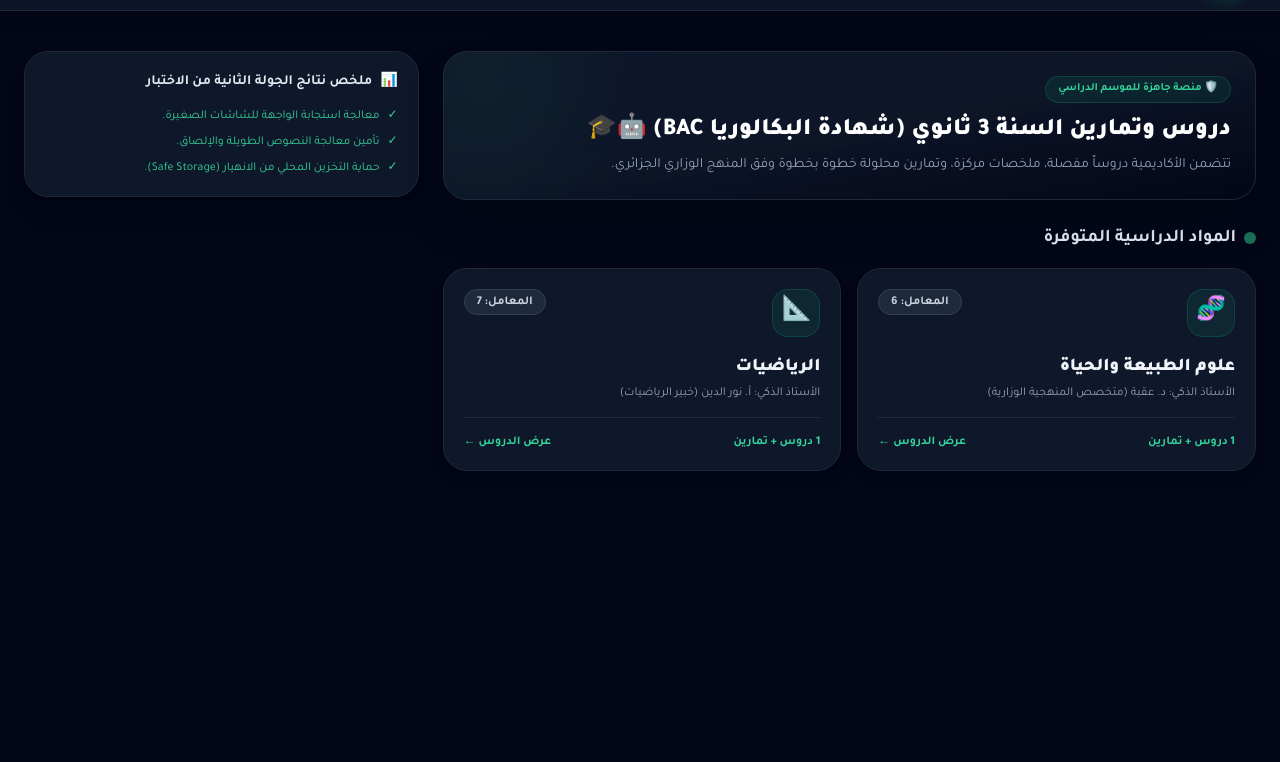
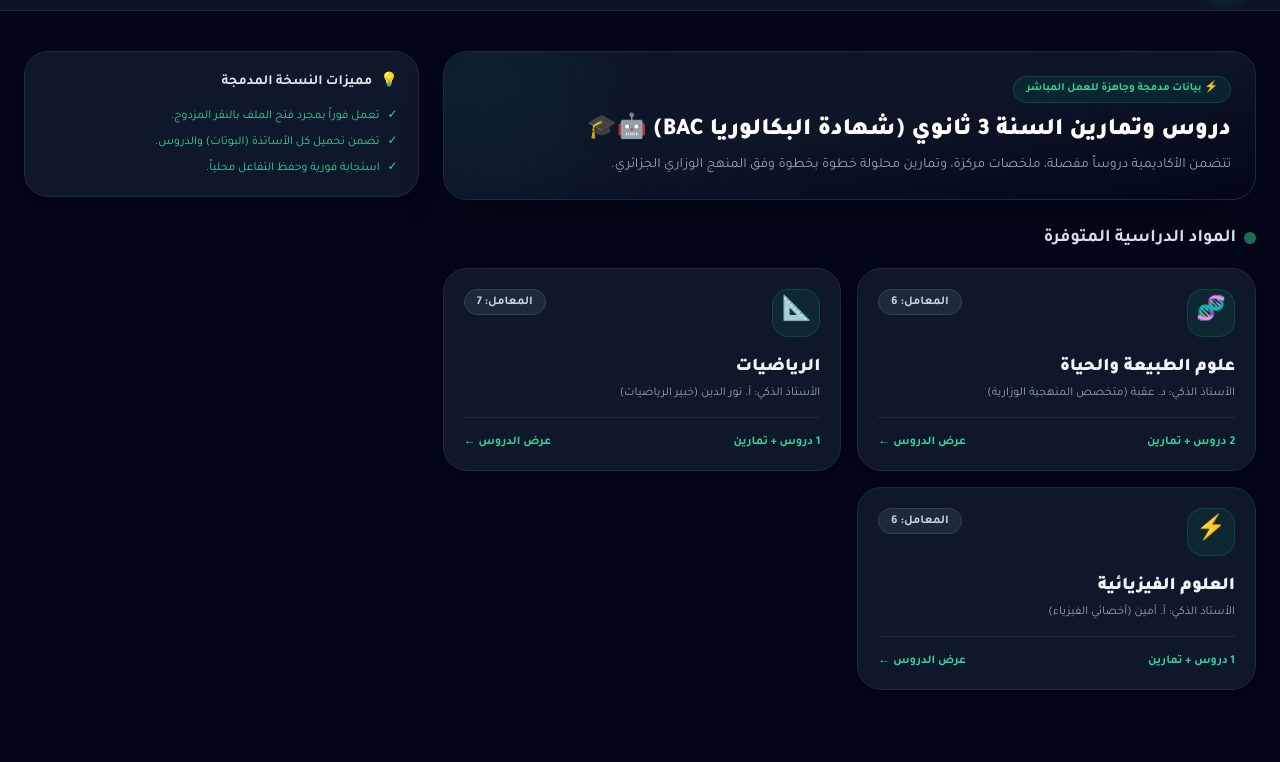
Before and after one commit to mliziayob-maker/algeria-edu-platform, a plain HTML site: page index.html in a window 1280 px wide. Shown: the part 66-828 px from the top of the page. Before the commit the page ends 800 px from the top, so only its background shows below. Drawn offline with nearby package versions, Linux system fonts and the light colour scheme.

Commit message:
Update title and content for educational platform

```diff
--- a/index.html
+++ b/index.html
@@ -3,17 +3,16 @@
 <head>
     <meta charset="UTF-8">
     <meta name="viewport" content="width=device-width, initial-scale=1.0, maximum-scale=1.0, user-scalable=no">
-    <title>منصة التميّز التعليمية الجزائرية 🇩🇿 | النسخة المختبرة v1.6</title>
+    <title>أكاديمية أمين الإلكترونية 🇩🇿 | النسخة المتكاملة v1.6</title>
     <script src="https://cdn.tailwindcss.com"></script>
     <link href="https://fonts.googleapis.com/css2?family=Tajawal:wght@400;500;700;900&display=swap" rel="stylesheet">
 
-    <!-- مكتبة KaTeX لكتابة المعادلا والرموز العلمية -->
+    <!-- مكتبة KaTeX لكتابة المعادلات والرموز العلمية -->
     <link rel="stylesheet" href="https://cdn.jsdelivr.net/npm/katex@0.16.8/dist/katex.min.css">
     <script defer src="https://cdn.jsdelivr.net/npm/katex@0.16.8/dist/katex.min.js"></script>
 
     <style>
         body { font-family: 'Tajawal', sans-serif; }
-        /* دعم الشاشات والتكيف مع لوحة مفاتيح الهواتف الذكية */
         .full-mobile-height { height: 100vh; height: 100dvh; }
         .custom-scrollbar::-webkit-scrollbar { width: 6px; }
         .custom-scrollbar::-webkit-scrollbar-track { background: #0f172a; }
@@ -32,13 +31,13 @@
     <header class="sticky top-0 z-40 backdrop-blur-md bg-slate-900/90 border-b border-slate-800 px-4 md:px-8 py-4 flex justify-between items-center shadow-lg">
         <div class="flex items-center gap-3">
             <div class="w-11 h-11 rounded-2xl bg-gradient-to-tr from-emerald-500 via-teal-500 to-cyan-500 flex items-center justify-center font-black text-slate-950 text-2xl shadow-lg shadow-emerald-500/20">
-                🇩🇿
+                🎓
             </div>
             <div>
                 <h1 class="text-xl font-black bg-gradient-to-r from-emerald-400 via-teal-200 to-cyan-400 bg-clip-text text-transparent">
-                    منصة التميّز التعليمية
+                    أكاديمية أمين الإلكترونية
                 </h1>
-                <p class="text-xs text-slate-400 hidden sm:block">بنك الدروس والتمارين التفاعلية (النسخة v1.6)</p>
+                <p class="text-xs text-slate-400 hidden sm:block">منصة التعليم التفاعلي الموحدة (النسخة المتكاملة v1.6)</p>
             </div>
         </div>
 
@@ -52,11 +51,6 @@
                 <optgroup label="📚 الطور المتوسط">
                     <option value="bem">السنة 4 متوسط (شهادة BEM)</option>
                     <option value="mid3">السنة 3 متوسط</option>
-                    <option value="mid2">السنة 2 متوسط</option>
-                    <option value="mid1">السنة 1 متوسط</option>
-                </optgroup>
-                <optgroup label="✏️ الطور الابتدائي">
-                    <option value="prim5">السنة 5 ابتدائي (تقييم المكتسبات)</option>
                 </optgroup>
             </select>
         </div>
@@ -69,7 +63,7 @@
                 <div class="absolute -left-10 -top-10 w-40 h-40 bg-emerald-500/10 rounded-full blur-3xl pointer-events-none"></div>
                 <div class="relative z-10">
                     <span class="inline-block px-3 py-1 rounded-full text-[11px] font-bold bg-emerald-500/10 text-emerald-400 border border-emerald-500/20 mb-3">
-                        🛡️ منصة جاهزة للموسم الدراسي
+                        ⚡ بيانات مدمجة وجاهزة للعمل المباشر
                     </span>
                     <h2 id="welcome-title" class="text-2xl font-black text-white">اختر المادة وابدأ مع معلمك الذكي 🤖🎓</h2>
                     <p class="text-xs md:text-sm text-slate-400 mt-2 leading-relaxed">
@@ -90,17 +84,17 @@
         <div class="lg:col-span-4 space-y-5">
             <div class="bg-slate-900 p-5 rounded-3xl border border-slate-800 shadow-xl space-y-4">
                 <h3 class="font-bold text-slate-200 text-sm flex items-center gap-2">
-                    <span>📊</span> ملخص نتائج الجولة الثانية من الاختبار
+                    <span>💡</span> مميزات النسخة المدمجة
                 </h3>
                 <ul class="text-xs text-slate-400 space-y-2.5">
                     <li class="flex items-center gap-2 text-emerald-400">
-                        <span>✓</span> معالجة استجابة الواجهة للشاشات الصغيرة.
+                        <span>✓</span> تعمل فوراً بمجرد فتح الملف بالنقر المزدوج.
                     </li>
                     <li class="flex items-center gap-2 text-emerald-400">
-                        <span>✓</span> تأمين معالجة النصوص الطويلة والإلصاق.
+                        <span>✓</span> تضمن تحميل كل الأساتذة (البوتات) والدروس.
                     </li>
                     <li class="flex items-center gap-2 text-emerald-400">
-                        <span>✓</span> حماية التخزين المحلي من الانهيار (Safe Storage).
+                        <span>✓</span> استجابة فورية وحفظ التفاعل محلياً.
                     </li>
                 </ul>
             </div>
@@ -147,10 +141,109 @@
         </div>
     </div>
 
-    <!-- 5. البرمجة المحدثة بالكامل -->
+    <!-- 5. منطق التشغيل المدمج بالكامل -->
     <script>
         const GEMINI_API_KEY = "";
-        let database = {};
+
+        // قاعدة البيانات المدمجة مباشرةً لضمان العمل بدون سيرفر
+        const database = {
+            sec3: {
+                title: "السنة 3 ثانوي (شهادة البكالوريا BAC)",
+                subjects: [
+                    {
+                        id: "sec3_bio",
+                        name: "علوم الطبيعة والحياة",
+                        icon: "🧬",
+                        coef: 6,
+                        teacher: "د. عقبة (متخصص المنهجية الوزارية)",
+                        lessons: [
+                            {
+                                id: "lesson_bio_1",
+                                title: "الدرس 01: آليات تركيب البروتين (الاستنساخ والترجمة)",
+                                desc: "مقر الاستنساخ، مراحل العملية، ودور إنزيم ARN بوليميراز.",
+                                teacherIntro: "مرحباً بك يا بطل البكالوريا! أنا الدكتور عقبة. سنراجع اليوم آليات تركيب البروتين. ما المفهوم الذي تود البدء به؟",
+                                sampleEx: {
+                                    q: "تمرين: ما هو الدور الرئيسي لإنزيم ARN بوليميراز في عملية الاستنساخ؟",
+                                    sol: "💡 الحل المنهجي:\n1. التثبت على منطقة بداية الجين.\n2. فتح شريطي الـ ADN عن طريق كسر الروابط الهيدروجينية.\n3. قراءة التتابع النيوكليوتيدي وبناء سلسلة ARNm متممة."
+                                }
+                            },
+                            {
+                                id: "lesson_bio_2",
+                                title: "الدرس 02: العلاقة بين بنية ووظيفة البروتين",
+                                desc: "المستويات البنائية للبروتينات والروابط المساهمة في استقرارها.",
+                                teacherIntro: "أهلاً بك! في هذا الدرس سنكتشف كيف تحدد البنية الفراغية التخصص الوظيفي للبروتين.",
+                                sampleEx: {
+                                    q: "تمرين: قارن بين البنية الثانوية والبنية الثالثية للبروتين.",
+                                    sol: "💡 الحل المنهجي:\nالبنية الثانوية تشمل السلاسل الحلزونية α أو الصفائح β المحافظ عليها بواسطة روابط هيدروجينية، بينما البنية الثالثية تنشأ من انطواء السلسلة الثانوية وتثبتها روابط إضافية (كبوصلات كبريتية وشاردية)."
+                                }
+                            }
+                        ]
+                    },
+                    {
+                        id: "sec3_math",
+                        name: "الرياضيات",
+                        icon: "📐",
+                        coef: 7,
+                        teacher: "أ. نور الدين (خبير الرياضيات)",
+                        lessons: [
+                            {
+                                id: "lesson_math_1",
+                                title: "الدرس 01: الدوال العددية والنهايات",
+                                desc: "حساب النهايات، حالات عدم التعيين، والاستمرارية.",
+                                teacherIntro: "أهلاً بك! أنا الأستاذ نور الدين. جاهز لتبسيط النهايات وإزالة حالات عدم التعيين؟",
+                                sampleEx: {
+                                    q: "تمرين: احسب نهاية الدالة f(x) = (x^2 - 4) / (x - 2) عندما يؤول x إلى 2.",
+                                    sol: "💡 الحل:\nنلاحظ وجود حالة عدم تعيين (0/0).\nنقوم بتحليل البسط: (x - 2)(x + 2) / (x - 2)\nنختزل (x - 2) فتصبح الدالة (x + 2).\nبالتعويض بـ 2: النهاية تساوي 4."
+                                }
+                            }
+                        ]
+                    },
+                    {
+                        id: "sec3_phy",
+                        name: "العلوم الفيزيائية",
+                        icon: "⚡",
+                        coef: 6,
+                        teacher: "أ. أمين (أخصائي الفيزياء)",
+                        lessons: [
+                            {
+                                id: "lesson_phy_1",
+                                title: "الدرس 01: المتابعة الزمنية لتحول كيميائي",
+                                desc: "طرق المتابعة الزمنية، سرعة التفاعل، وزمن نصف التفاعل t1/2.",
+                                teacherIntro: "مرحباً بك! معكم الأستاذ أمين. سندرس اليوم التفاعلات السريعة والبطيئة وكيفية قياس تقدم التفاعل.",
+                                sampleEx: {
+                                    q: "تمرين: عرّف زمن نصف التفاعل t1/2 وبيّن أهميته.",
+                                    sol: "💡 الحل المنهجي:\nهو الزمن اللازم لبلوغ التفاعل نصف تقدمه النهائي (Xmax/2). أهميته تكمن في تقدير المدة الزمنية اللازمة لاكتمال التفاعل والمقارنة بين سرعة التفاعلات."
+                                }
+                            }
+                        ]
+                    }
+                ]
+            },
+            bem: {
+                title: "السنة 4 متوسط (شهادة BEM)",
+                subjects: [
+                    {
+                        id: "bem_phys",
+                        name: "العلوم الفيزيائية والتكنولوجيا",
+                        icon: "🧲",
+                        coef: 2,
+                        teacher: "أ. الأستاذ الذكي للتعليم المتوسط",
+                        lessons: [
+                            {
+                                id: "lesson_bem_1",
+                                title: "الدرس 01: الظواهر الكهربائية (التكهرب والشحنة)",
+                                desc: "طرق التكهرب، نموذج الذرة، وتفسير النواقل والعوازل.",
+                                teacherIntro: "مرحباً بطل المتوسط! أنا هنا لمساعدتك في فهم الشحنات الكهربائية وتجارب التكهرب.",
+                                sampleEx: {
+                                    q: "تمرين: فسّر تكهرب قضيب إيبونيت عند حكه بالصوف.",
+                                    sol: "💡 الحل:\nعند حك الإيبونيت بالصوف، يكتسب إلكترونات من الصوف فتصبح شحنته الكلية سالبة."
+                                }
+                            }
+                        ]
+                    }
+                ]
+            }
+        };
 
         let currentGradeKey = 'sec3';
         let currentSubjectId = null;
@@ -168,33 +261,8 @@
             }
         }
 
-        async function initApp() {
+        function initApp() {
             updateOnlineStatus();
-            try {
-                const res = await fetch('data.json');
-                if(!res.ok) throw new Error("تعذر جلب ملف JSON");
-                database = await res.json();
-            } catch (err) {
-                database = {
-                    sec3: {
-                        title: "السنة 3 ثانوي (شهادة البكالوريا BAC)",
-                        subjects: [{
-                            id: "sec3_bio",
-                            name: "علوم الطبيعة والحياة",
-                            icon: "🧬",
-                            coef: 6,
-                            teacher: "د. عقبة (متخصص المنهجية الوزارية)",
-                            lessons: [{
-                                id: "lesson_bio_1",
-                                title: "الدرس 01: آليات تركيب البروتين (الاستنساخ والترجمة)",
-                                desc: "مقر الاستنساخ، مراحل العملية، ودور إنزيم ARN بوليميراز.",
-                                teacherIntro: "مرحباً بك يا بطل البكالوريا! أنا الدكتور عقبة.",
-                                sampleEx: { q: "تمرين تطبيقي في تركيب البروتين...", sol: "الحل بالخطوات المنهجية..." }
-                            }]
-                        }]
-                    }
-                };
-            }
             switchGrade();
         }
 
@@ -398,7 +466,7 @@
 
                 if(text.includes('تمريناً') || text.includes('تمرين')) {
                     if(lesson && lesson.sampleEx) {
-                        response = `📝 **${lesson.sampleEx.q}**\n\n💡 **الشرح والحل المنهجي المفصل:**\n${lesson.sampleEx.sol}`;
+                        response = `${lesson.sampleEx.q}\n\n${lesson.sampleEx.sol}`;
                     }
                 } else if(text.includes('تبسيط') || text.includes('أسهل')) {
                     response = "بكل بساطة! تخيل العملية كخط إنتاج في مصنع: المواد الخام يدخل بها الإنزيم، ويصيغها بمرونة ليخرج المنتج النهائي الجاهز للعمل!";
```
